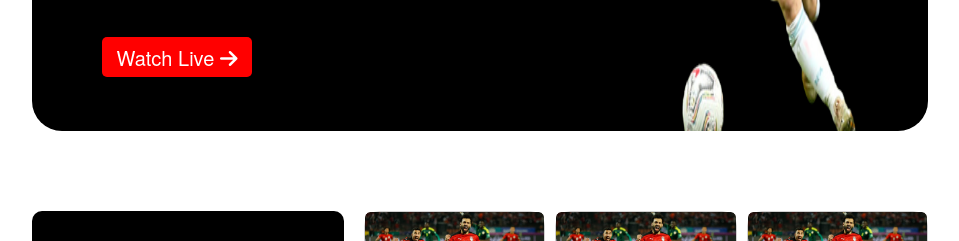
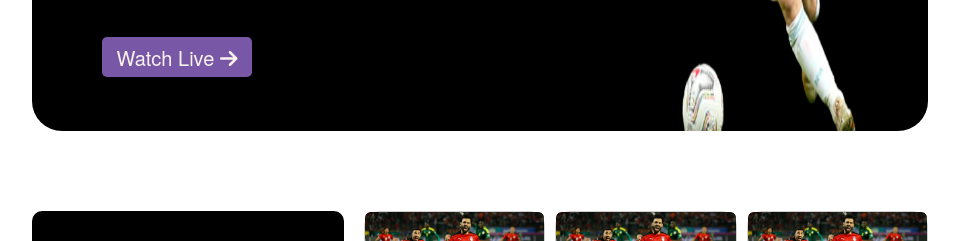
Before and after one commit to deadinsec/assignment-2, a plain HTML site: page index.html in a window 1280 px wide. In both pictures the pointer is over the button "Watch Live". Shown: the part 509-750 px from the top of the page, without its empty margins (160-1119 px from the left). Drawn offline with Linux system fonts and the light colour scheme.

Commit message:
tinkering

```diff
--- a/css/style.css
+++ b/css/style.css
@@ -72,6 +72,11 @@ body {
     background-color: red;
     color: white;
     margin-top: 40px;
+}
+
+button:hover {
+    background-color: #7858A6;
+    color: #F9F3EE;
 }
 
 /* ---------------card image---------------
```
